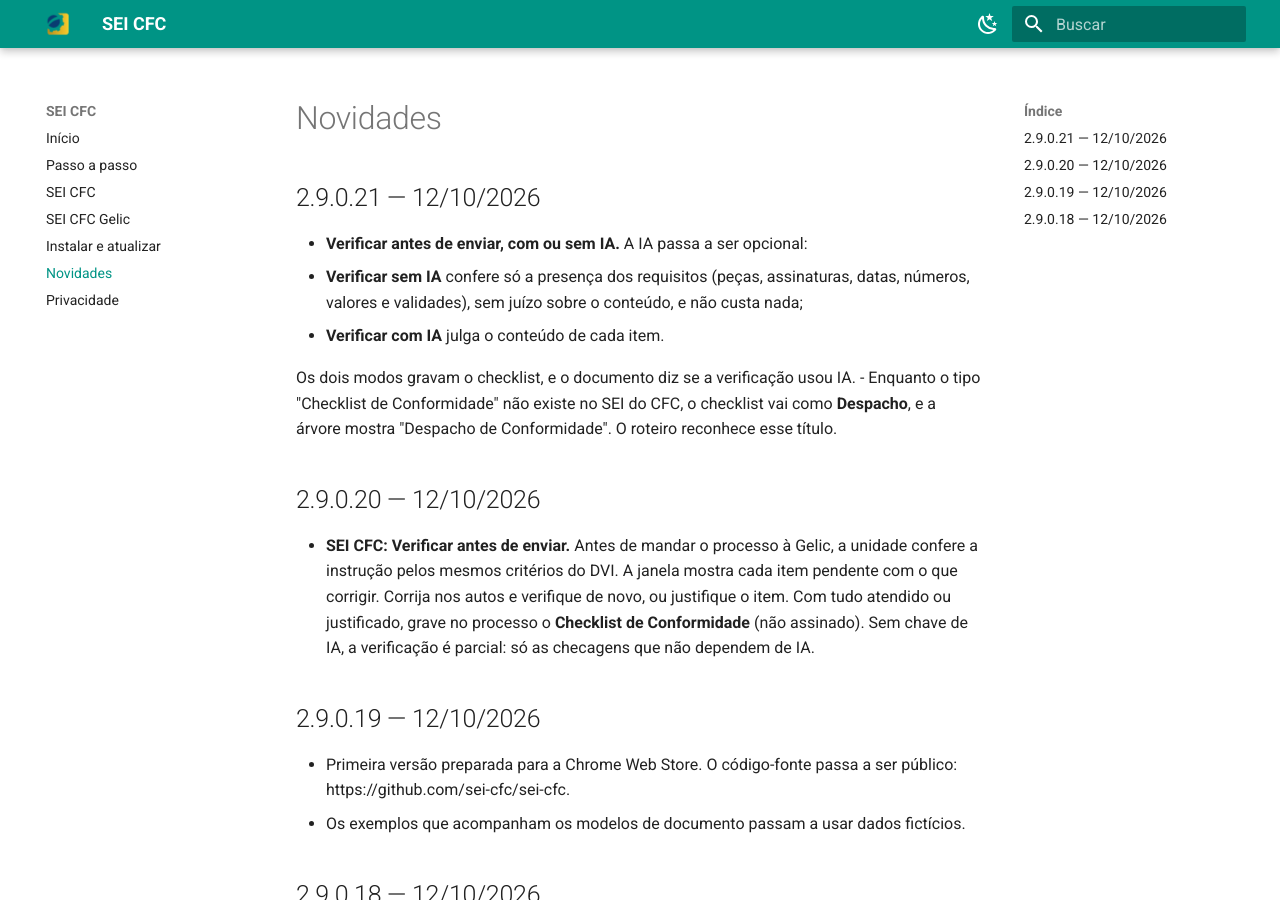
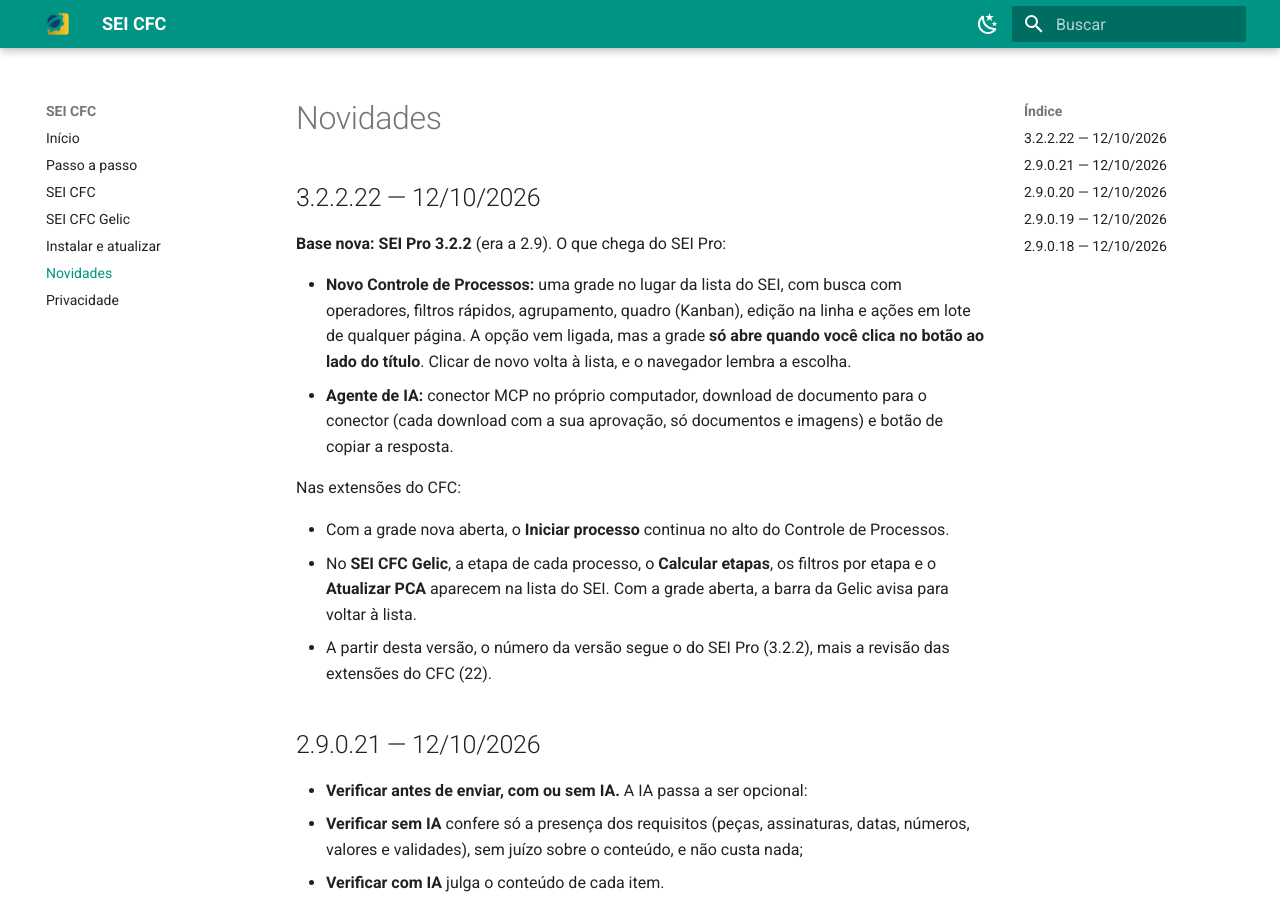
Before and after one commit to sei-cfc/sei-cfc.github.io, an MkDocs documentation site: the page built from docs/novidades.md, in a window 1280 px wide and 900 px high. Built offline with MkDocs 1.6.1 and Material for MkDocs 9.7.7, drawn with Linux system fonts in a browser that asks for light colours.

Commit message:
Versão 3.2.2.22

```diff
--- a/docs/novidades.md
+++ b/docs/novidades.md
@@ -1,4 +1,22 @@
 # Novidades
+
+## 3.2.2.22 — 12/10/2026 {#v3-2-2-22}
+
+**Base nova: SEI Pro 3.2.2** (era a 2.9). O que chega do SEI Pro:
+
+- **Novo Controle de Processos:** uma grade no lugar da lista do SEI, com busca com operadores, filtros rápidos,
+  agrupamento, quadro (Kanban), edição na linha e ações em lote de qualquer página. A opção vem ligada, mas a grade
+  **só abre quando você clica no botão ao lado do título**. Clicar de novo volta à lista, e o navegador lembra a
+  escolha.
+- **Agente de IA:** conector MCP no próprio computador, download de documento para o conector (cada download com a
+  sua aprovação, só documentos e imagens) e botão de copiar a resposta.
+
+Nas extensões do CFC:
+
+- Com a grade nova aberta, o **Iniciar processo** continua no alto do Controle de Processos.
+- No **SEI CFC Gelic**, a etapa de cada processo, o **Calcular etapas**, os filtros por etapa e o **Atualizar PCA**
+  aparecem na lista do SEI. Com a grade aberta, a barra da Gelic avisa para voltar à lista.
+- A partir desta versão, o número da versão segue o do SEI Pro (3.2.2), mais a revisão das extensões do CFC (22).
 
 ## 2.9.0.21 — 12/10/2026 {#v2-9-0-21}
 
```
Also changed, not shown: docs/sei-cfc-gelic.md (+4 -0 lines), docs/sei-cfc.md (+3 -0 lines).
